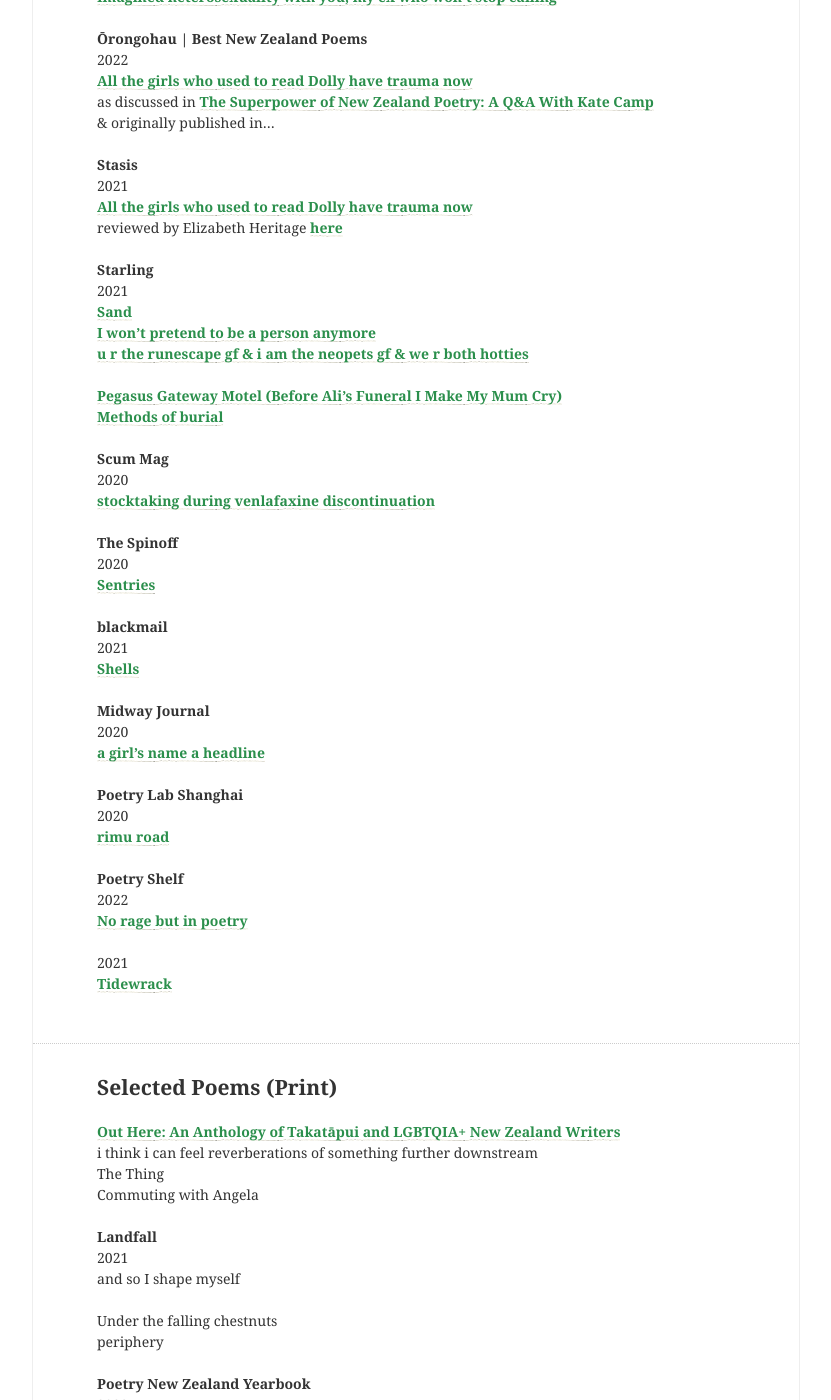
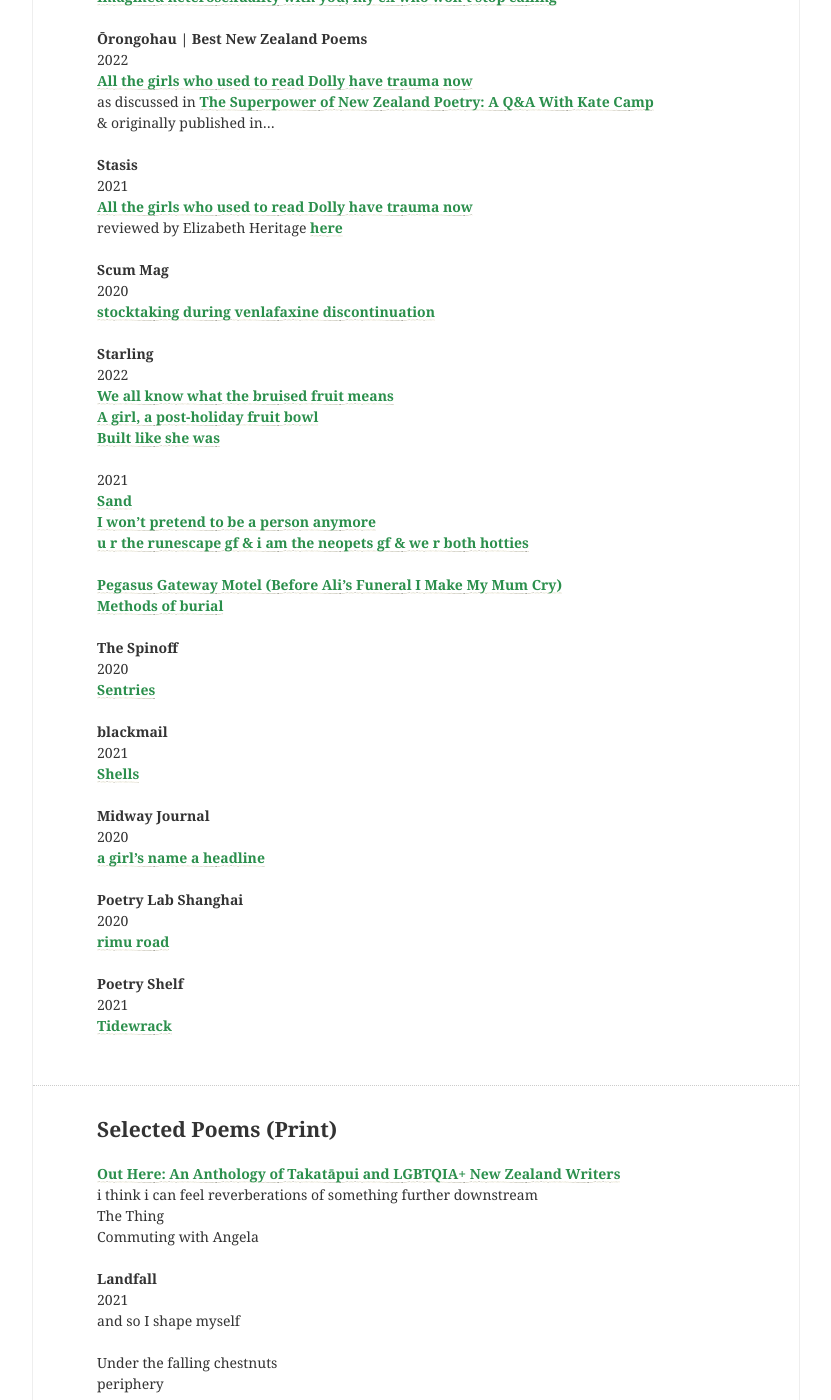
Before and after one commit to lilyholloway/lilyholloway.github.io, a Jekyll site: the page built from cv.md, in a window 1280 px wide and 1400 px high, scrolled down 832 px. Shown: the whole window, without its empty margins (224-1055 px from the left). Built offline with Jekyll 4.4.1, drawn with Linux system fonts in a browser that asks for light colours; nearby versions of some CDN libraries; some of the changed text lies outside the part shown.

Commit message:
Update cv.md

```diff
--- a/cv.md
+++ b/cv.md
@@ -33,7 +33,16 @@
 **<a href="https://www.stasisjournal.com/home/all-the-girls-who-used-to-read-dolly-have-trauma-now">All the girls who used to read Dolly have trauma now</a>**<br>
 reviewed by Elizabeth Heritage **<a href="https://www.ketebooks.co.nz/all-book-reviews/review-stasis-journal-anthology-epl7k-skl78">here</a>**<br>
 <br>
+**Scum Mag**<br>
+  2020<br>
+**<a href="http://www.scum-mag.com/stocktaking-during-venlafaxine-discontinuation/">stocktaking during venlafaxine discontinuation</a>**<br>
+<br>
 **Starling**<br>
+  2022<br>
+**<a href="https://www.starlingmag.com/issue-14/lily-holloway">We all know what the bruised fruit means</a>**<br>
+**<a href="https://www.starlingmag.com/issue-14/lily-holloway">A girl, a post-holiday fruit bowl</a>**<br>
+**<a href="https://www.starlingmag.com/issue-14/lily-holloway">Built like she was</a>**<br>
+<br>
   2021<br>
 **<a href="https://www.starlingmag.com/issue-12/lily-holloway">Sand</a>**<br>
 **<a href="https://www.starlingmag.com/issue-12/lily-holloway">I won't pretend to be a person anymore</a>**<br>
@@ -41,10 +50,6 @@
 <br>
 **<a href="https://www.starlingmag.com/issue-11/lily-holloway">Pegasus Gateway Motel (Before Ali's Funeral I Make My Mum Cry)</a>**<br>
 **<a href="https://www.starlingmag.com/issue-11/lily-holloway">Methods of burial</a>**<br>
-<br>
-**Scum Mag**<br>
-  2020<br>
-**<a href="http://www.scum-mag.com/stocktaking-during-venlafaxine-discontinuation/">stocktaking during venlafaxine discontinuation</a>**<br>
 <br>
 **The Spinoff**<br>
   2020<br>
@@ -63,9 +68,6 @@
 **<a href="https://www.poetrylabshanghai.com/post/summer20">rimu road</a>**<br>
 <br>
 **Poetry Shelf**<br>
-  2022<br>
-**<a href="https://nzpoetryshelf.com/2022/06/03/poetry-shelf-paragraph-room-3-no-ideas-but-in/">No rage but in poetry</a>**<br>
-<br>
   2021<br>
 **<a href="https://nzpoetryshelf.com/2021/06/28/poetry-shelf-noticeboard-lily-holloways-tidewrack/">Tidewrack</a>**<br>
 <br>
@@ -199,7 +201,6 @@
 Shimon Weinroth Prize in Poetry<br>
 Second Place in Charles Brasch Young Writers' Essay Competition<br>
 Kendrick Smithyman Scholarship in Poetry<br>
-**<a href="https://nzgivenwords.blogspot.com/2020/09/given-poems-for-national-poetry-day.html">Judges' Selection</a>** in Given Words National Poetry Day Competition<br>
 <br>
 2019<br>
 **<a href="https://nzgivenwords.blogspot.com/2019/09/">Best Poem in Given Words National Poetry Day Competition</a>** (Translated into Spanish **<a href="https://libropalabrasprestadas.blogspot.com/2019/11/dia-nacional-de-la-poesia-nueva-zelanda.html">here</a>**)<br>
```
